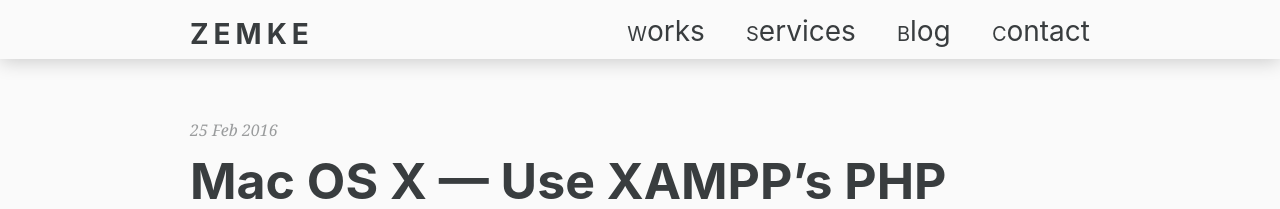
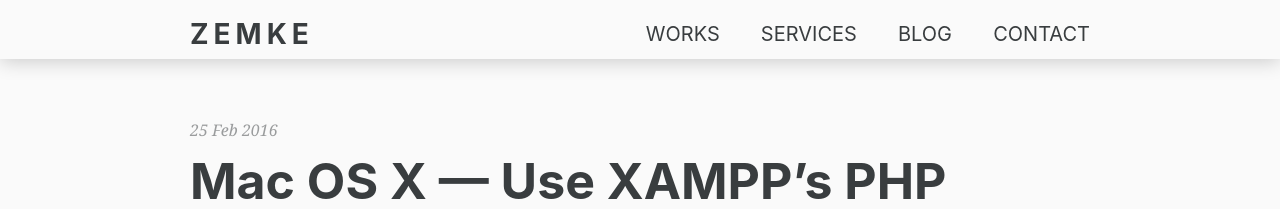
Before and after one commit to Zemke/zemke.github.io, a Jekyll site: the page built from _posts/2016-02-25-mac-os-x-use-xampps-php.md, in a window 1280 px wide. Shown: the top 209 px of the page. Built offline with Jekyll 4.4.1, drawn with Linux system fonts in a browser that asks for light colours.

Commit message:
Do not use unicase anymore

```diff
--- a/_sass/main.scss
+++ b/_sass/main.scss
@@ -277,7 +277,7 @@
       padding: 1.5rem 0;
       letter-spacing: 0.5rem;
       display: block;
-      font-variant: unicase;
+      //font-variant: unicase;
       font-size: 2rem;
       @include nav-item-color;
 
```
